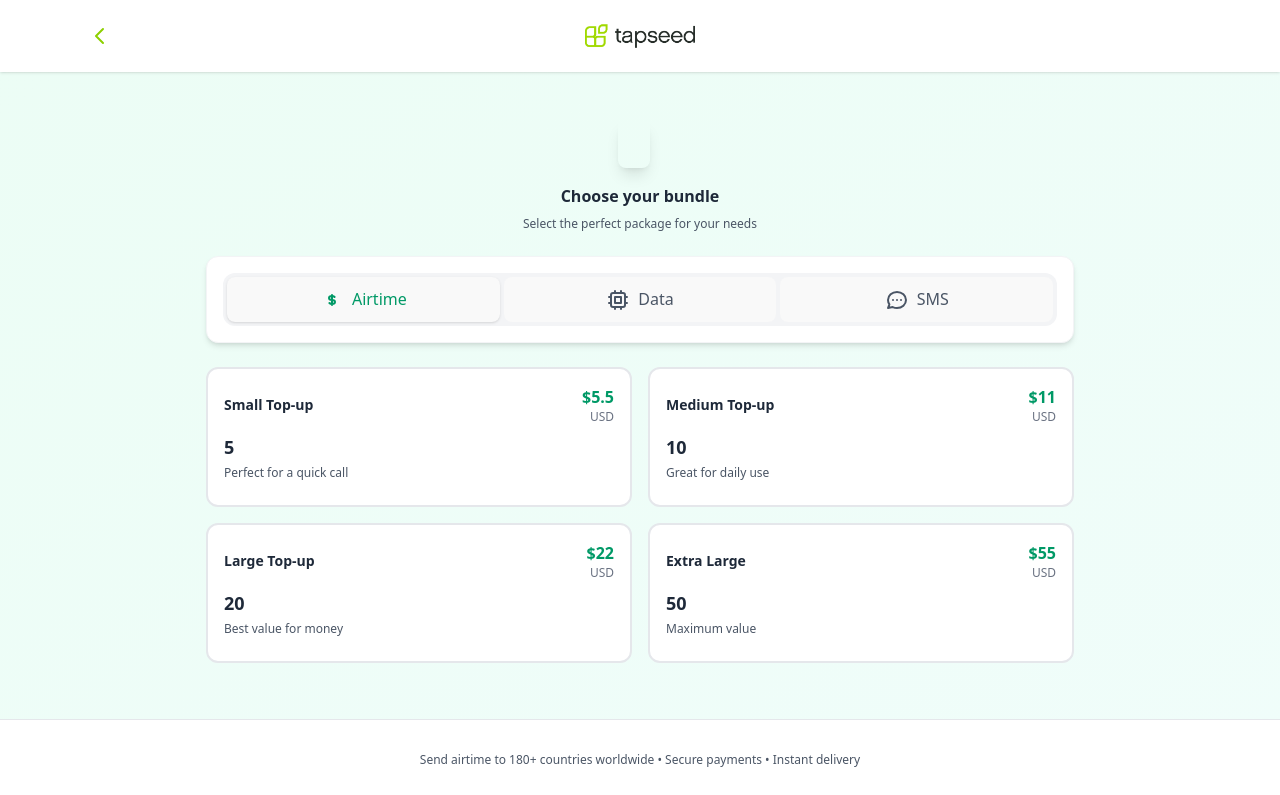
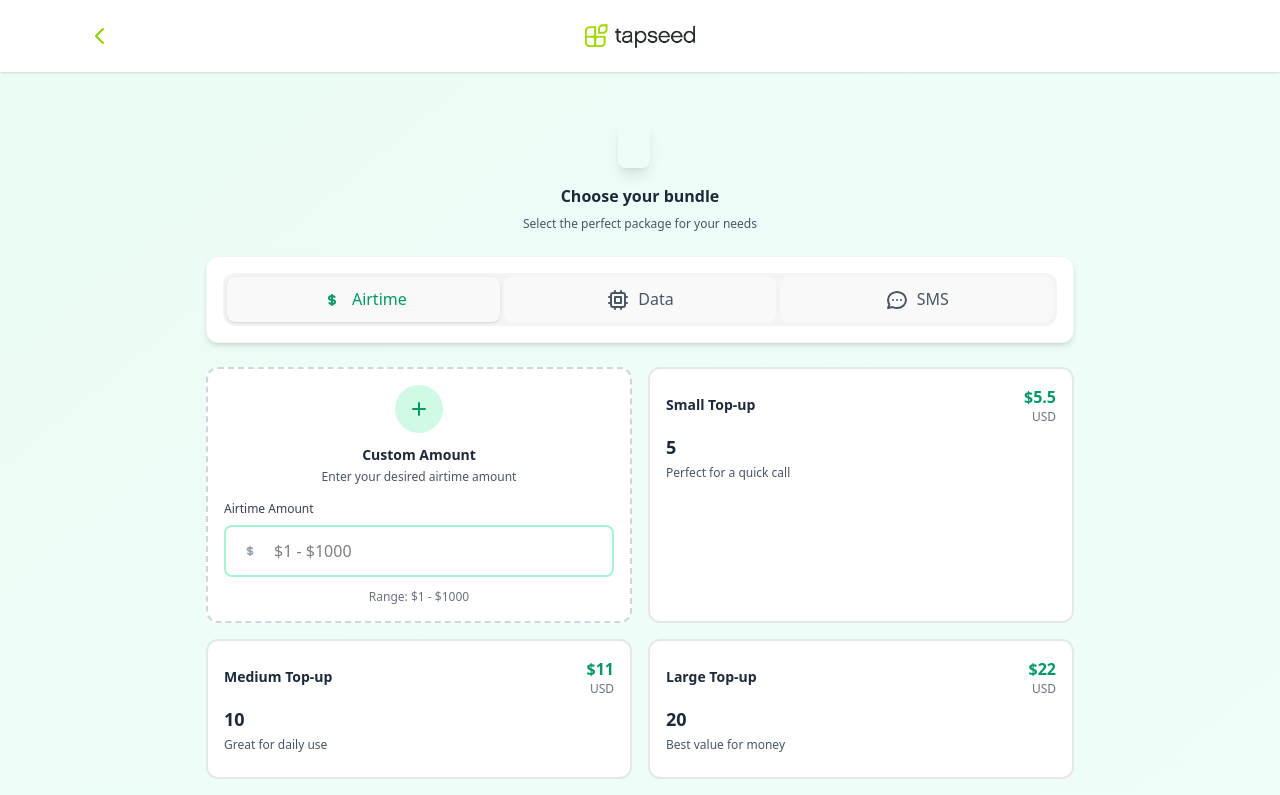
Before and after one commit to khomabhena/h5-airtime, a React (Vite) app: page /bundles in a window 1280 px wide. Shown: the top 795 px of the page. Built offline with nearby package versions, Linux system fonts and the light colour scheme.

Commit message:
added a custom tabs for the airtime

```diff
--- a/src/components/BundleSelection.jsx
+++ b/src/components/BundleSelection.jsx
@@ -2,17 +2,29 @@ import React, { useState } from 'react';
 import { useNavigate } from 'react-router-dom';
 import { getBundlesByType, bundleTypes } from '../data/bundles';
 import { getBundleIcon } from '../utils/uiUtils.jsx';
+import CustomAirtimeInput from './CustomAirtimeInput';
 import Button from './Button';
 
 const BundleSelection = ({ phoneData, selectedBundle, setSelectedBundle }) => {
   const navigate = useNavigate();
   const [bundleType, setBundleType] = useState('airtime');
+  const [customBundle, setCustomBundle] = useState(null);
 
   // Get bundles from data layer
   const bundles = getBundlesByType(bundleType);
 
   const handleBundleSelect = (bundle) => {
     setSelectedBundle(bundle);
+    setCustomBundle(null); // Clear custom bundle when selecting predefined bundle
+  };
+
+  const handleCustomBundleChange = (customBundleData) => {
+    setCustomBundle(customBundleData);
+    if (customBundleData) {
+      setSelectedBundle(customBundleData);
+    } else {
+      setSelectedBundle(null);
+    }
   };
 
   const handleContinue = () => {
@@ -67,12 +79,23 @@ const BundleSelection = ({ phoneData, selectedBundle, setSelectedBundle }) => {
 
       {/* Bundle Grid */}
       <div className="grid md:grid-cols-2 gap-4">
+        {/* Custom Airtime Input - Only show for airtime bundle type, positioned at the top */}
+        {bundleType === 'airtime' && (
+          <div className={`${customBundle ? 'md:col-span-2' : ''}`}>
+            <CustomAirtimeInput
+              onCustomAmountChange={handleCustomBundleChange}
+              minAmount={1}
+              maxAmount={1000}
+            />
+          </div>
+        )}
+
         {bundles.map((bundle) => (
           <div
             key={bundle.id}
             onClick={() => handleBundleSelect(bundle)}
             className={`bg-white rounded-xl p-4 border-2 cursor-pointer transition-all hover:shadow-md ${
-              selectedBundle?.id === bundle.id
+              selectedBundle?.id === bundle.id && !selectedBundle?.isCustom
                 ? 'border-emerald-500 bg-emerald-50'
                 : 'border-gray-200 hover:border-emerald-300'
             }`}
@@ -92,7 +115,7 @@ const BundleSelection = ({ phoneData, selectedBundle, setSelectedBundle }) => {
               <p className="text-gray-600 text-xs">{bundle.description}</p>
             </div>
 
-            {selectedBundle?.id === bundle.id && (
+            {selectedBundle?.id === bundle.id && !selectedBundle?.isCustom && (
               <div className="flex items-center space-x-2 text-emerald-600">
                 <svg className="w-5 h-5" fill="none" stroke="currentColor" viewBox="0 0 24 24">
                   <path strokeLinecap="round" strokeLinejoin="round" strokeWidth={2} d="M5 13l4 4L19 7" />
@@ -110,7 +133,12 @@ const BundleSelection = ({ phoneData, selectedBundle, setSelectedBundle }) => {
           <div className="flex items-center justify-between mb-3">
             <div>
               <h3 className="font-bold text-gray-800 text-xs">Order Summary</h3>
-              <p className="text-gray-600 text-xs">{selectedBundle.name} for {phoneData.recipientNumber}</p>
+              <p className="text-gray-600 text-xs">
+                {selectedBundle.isCustom
+                  ? `Custom airtime ($${selectedBundle.amount}) for ${phoneData.recipientNumber}`
+                  : `${selectedBundle.name} for ${phoneData.recipientNumber}`
+                }
+              </p>
             </div>
             <div className="text-right">
               <div className="text-base font-bold text-emerald-600">${selectedBundle.price}</div>
--- /dev/null
+++ b/src/components/CustomAirtimeInput.jsx
@@ -0,0 +1,115 @@
+import React, { useState, useEffect } from 'react';
+import InputField from './InputField';
+
+const CustomAirtimeInput = ({ onCustomAmountChange, minAmount = 1, maxAmount = 1000 }) => {
+  const [customAmount, setCustomAmount] = useState('');
+  const [isValid, setIsValid] = useState(false);
+  const [error, setError] = useState('');
+
+  useEffect(() => {
+    if (customAmount === '') {
+      setIsValid(false);
+      setError('');
+      onCustomAmountChange(null);
+      return;
+    }
+
+    const amount = parseFloat(customAmount);
+
+    if (isNaN(amount) || amount <= 0) {
+      setIsValid(false);
+      setError('Please enter a valid amount');
+      onCustomAmountChange(null);
+      return;
+    }
+
+    if (amount < minAmount) {
+      setIsValid(false);
+      setError(`Minimum amount is $${minAmount}`);
+      onCustomAmountChange(null);
+      return;
+    }
+
+    if (amount > maxAmount) {
+      setIsValid(false);
+      setError(`Maximum amount is $${maxAmount}`);
+      onCustomAmountChange(null);
+      return;
+    }
+
+    setIsValid(true);
+    setError('');
+
+    // Calculate price with markup (assuming 10% markup like the predefined bundles)
+    const price = amount * 1.1;
+    onCustomAmountChange({
+      id: 'custom',
+      name: 'Custom Amount',
+      amount: amount,
+      price: Math.round(price * 100) / 100, // Round to 2 decimal places
+      description: `Custom airtime amount`,
+      isCustom: true
+    });
+  }, [customAmount, minAmount, maxAmount, onCustomAmountChange]);
+
+  const handleAmountChange = (e) => {
+    const value = e.target.value;
+    // Allow only numbers and one decimal point
+    if (value === '' || /^\d*\.?\d*$/.test(value)) {
+      setCustomAmount(value);
+    }
+  };
+
+  return (
+    <div className="bg-white rounded-xl p-4 border-2 border-dashed border-gray-300 hover:border-emerald-300 transition-all">
+      <div className="text-center mb-4">
+        <div className="w-12 h-12 bg-emerald-100 rounded-full flex items-center justify-center mx-auto mb-3">
+          <svg className="w-6 h-6 text-emerald-600" fill="none" stroke="currentColor" viewBox="0 0 24 24">
+            <path strokeLinecap="round" strokeLinejoin="round" strokeWidth={2} d="M12 6v6m0 0v6m0-6h6m-6 0H6" />
+          </svg>
+        </div>
+        <h3 className="text-sm font-bold text-gray-800 mb-1">Custom Amount</h3>
+        <p className="text-xs text-gray-600">Enter your desired airtime amount</p>
+      </div>
+
+      <div className="space-y-3">
+        <InputField
+          type="text"
+          label="Airtime Amount"
+          value={customAmount}
+          onChange={handleAmountChange}
+          placeholder={`$${minAmount} - $${maxAmount}`}
+          error={error}
+          icon={
+            <svg className="w-5 h-5 text-gray-400" fill="none" stroke="currentColor" viewBox="0 0 24 24">
+              <path strokeLinecap="round" strokeLinejoin="round" strokeWidth={2} d="M12 8c-1.657 0-3 .895-3 2s1.343 2 3 2 3 .895 3 2-1.343 2-3 2m0-8c1.11 0 2.08.402 2.599 1M12 8V7m0 1v8m0 0v1m0-1c-1.11 0-2.08-.402-2.599-1" />
+            </svg>
+          }
+        />
+
+        {customAmount && isValid && (
+          <div className="bg-emerald-50 border border-emerald-200 rounded-lg p-3">
+            <div className="flex items-center justify-between">
+              <div>
+                <p className="text-sm font-medium text-emerald-800">Custom Amount</p>
+                <p className="text-xs text-emerald-600">${customAmount} airtime</p>
+              </div>
+              <div className="text-right">
+                <div className="text-base font-bold text-emerald-600">
+                  ${(parseFloat(customAmount) * 1.1).toFixed(2)}
+                </div>
+                <div className="text-xs text-emerald-500">USD</div>
+              </div>
+            </div>
+          </div>
+        )}
+
+        <div className="text-xs text-gray-500 text-center">
+          Range: ${minAmount} - ${maxAmount}
+        </div>
+      </div>
+    </div>
+  );
+};
+
+export default CustomAirtimeInput;
--- a/src/components/RecipientInput.jsx
+++ b/src/components/RecipientInput.jsx
@@ -54,7 +54,7 @@ const RecipientInput = ({ phoneData, setPhoneData }) => {
       <div className="bg-white rounded-2xl shadow-lg p-6 border border-gray-100">
         <div className="text-center mb-6">
           <p className="text-lg font-bold text-gray-800 mb-2">
-            Recipients Phone Number!
+            Recipient Phone Number!
           </p>
           <p className="text-sm text-gray-600">
             Enter the recipient's phone number
```
